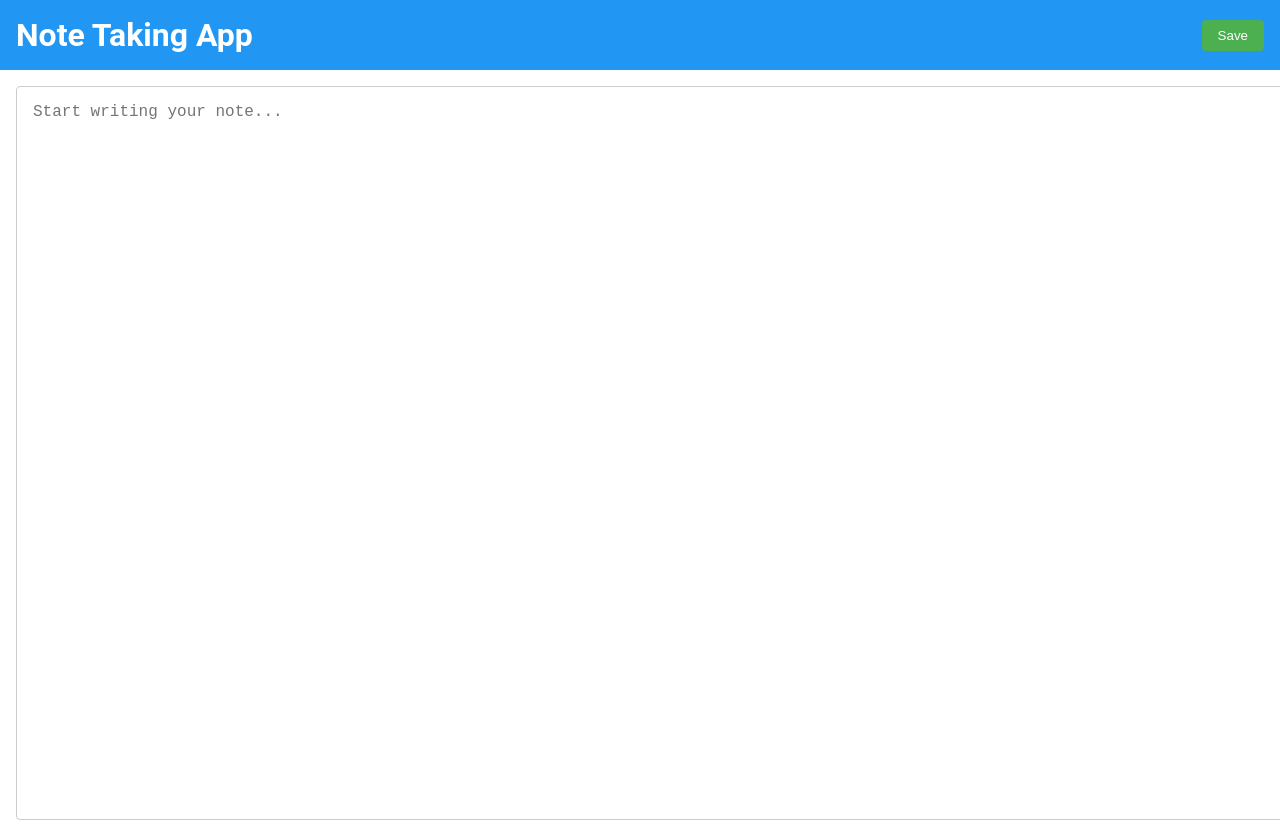
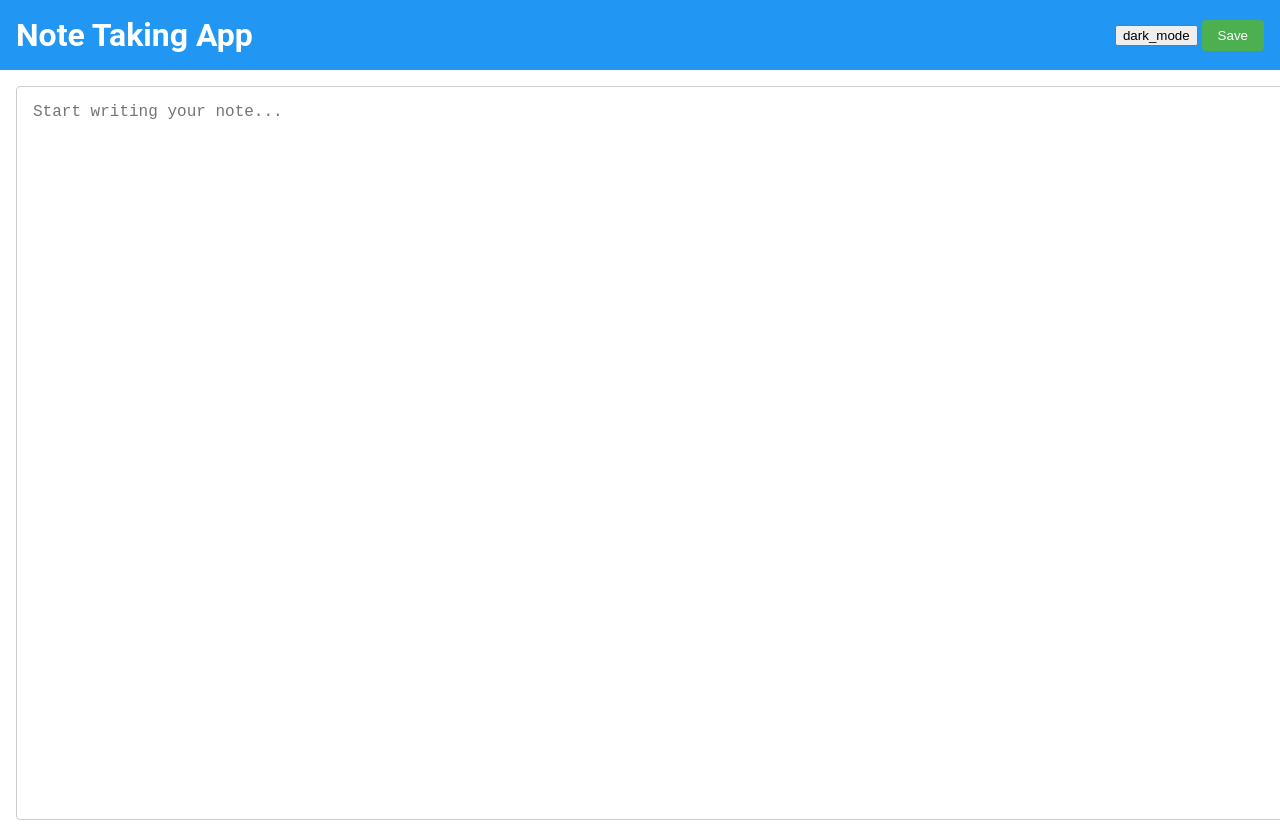
Before and after one commit to baker-kaichou/vibe-note, a plain HTML site: page index.html in a window 1280 px wide. Drawn offline with Linux system fonts and the light colour scheme.

Commit message:
Update index.html

```diff
--- a/index.html
+++ b/index.html
@@ -9,7 +9,12 @@
 <body>
     <header>
         <h1>Note Taking App</h1>
-        <button id="save-button">Save</button>
+        <div class="header-actions">
+            <button id="theme-switcher" aria-label="Switch theme">
+                <span class="material-symbols-outlined">dark_mode</span>
+            </button>
+            <button id="save-button">Save</button>
+        </div>
     </header>
     <main>
         <textarea id="note-editor" placeholder="Start writing your note..."></textarea>
```
